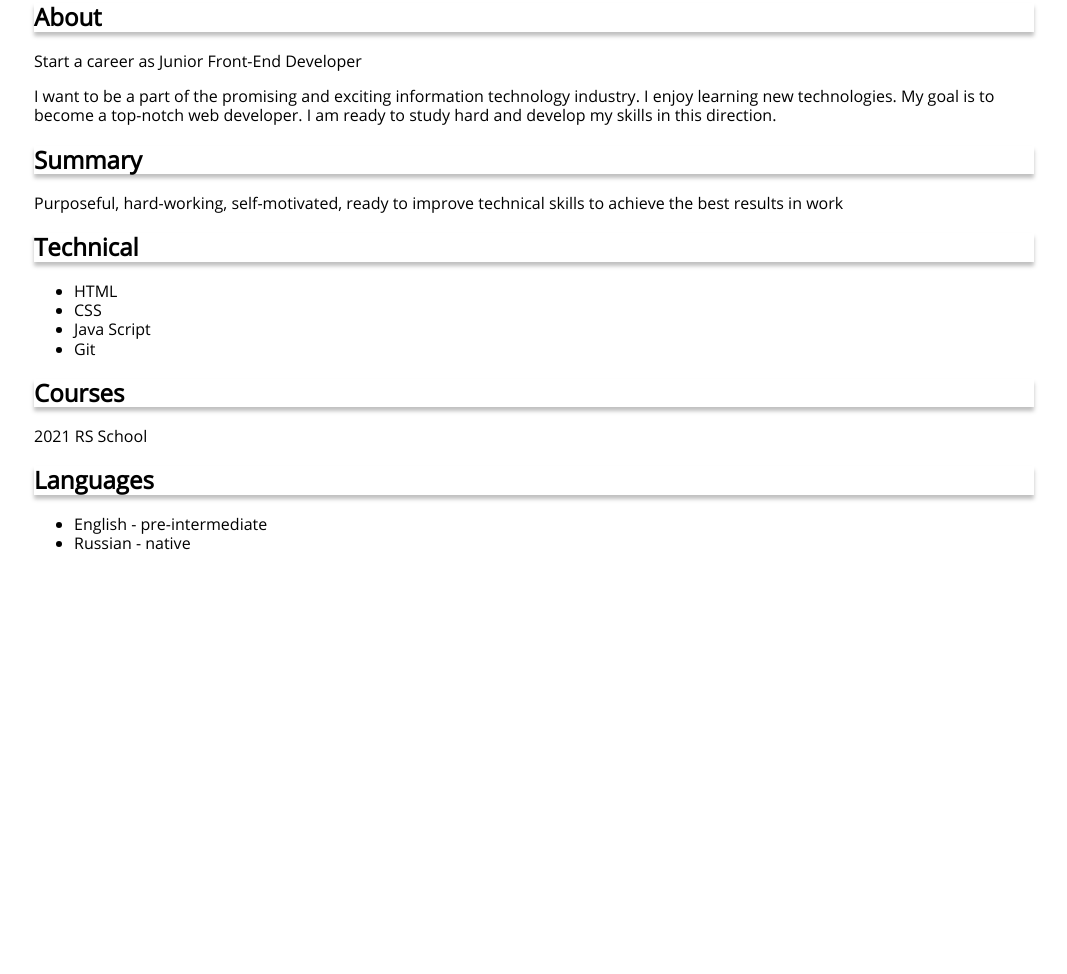
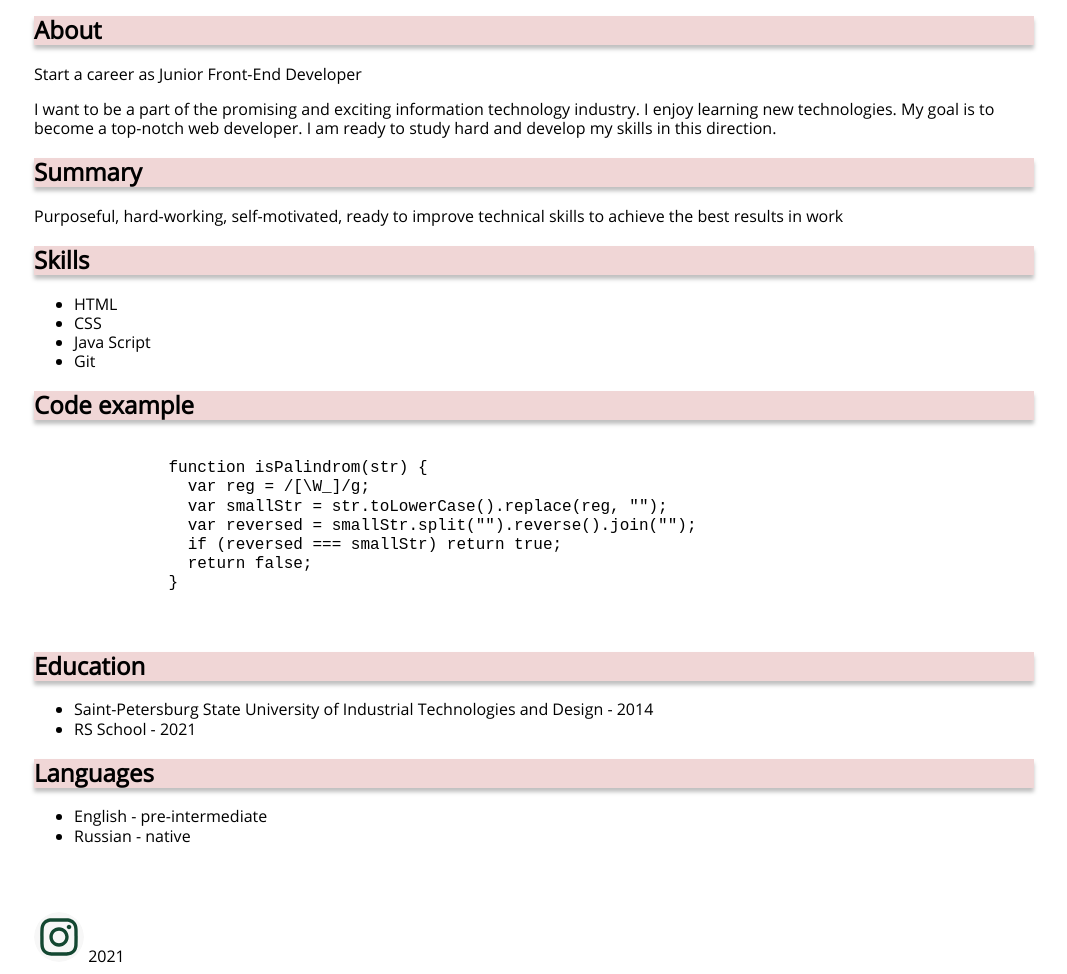
Before and after one commit to VladaPL/rsschool-cv, a plain HTML site: page index.html in a window 1280 px wide. Shown: the part 589-1563 px from the top of the page, without its empty margins (106-1173 px from the left). Before the commit the page ends 1159 px from the top, so only its background shows below. Drawn offline with Linux system fonts and the light colour scheme.

Commit message:
feat: add footer, time and new styles, corrected main content

```diff
--- a/index.html
+++ b/index.html
@@ -18,6 +18,7 @@
         </div>
       </div>
     </header>
+    <main>
       <div class="wrapper">
         <section>
           <h2>Contact information</h2>
@@ -31,9 +32,9 @@
           <p>Start a career as Junior Front-End Developer</p>
           <p>
             I want to be a part of the promising and exciting information
-          technology industry. I enjoy learning new technologies. My goal is to
-          become a top-notch web developer. I am ready to study hard and develop
-          my skills in this direction.
+            technology industry. I enjoy learning new technologies. My goal is
+            to become a top-notch web developer. I am ready to study hard and
+            develop my skills in this direction.
           </p>
         </section>
         <section>
@@ -44,7 +45,7 @@
           </p>
         </section>
         <section>
-        <h2>Technical</h2>
+          <h2>Skills</h2>
           <ul>
             <li>HTML</li>
             <li>CSS</li>
@@ -53,8 +54,28 @@
           </ul>
         </section>
         <section>
-        <h2>Courses</h2>
-        <p>2021 RS School</p>
+          <h2>Code example</h2>
+          <pre>
+            <code>
+              function isPalindrom(str) {
+                var reg = /[\W_]/g;
+                var smallStr = str.toLowerCase().replace(reg, "");
+                var reversed = smallStr.split("").reverse().join("");
+                if (reversed === smallStr) return true;
+                return false;
+              }
+            </code>
+          </pre>
+        </section>
+        <section>
+          <h2>Education</h2>
+          <ul>
+            <li>
+              Saint-Petersburg State University of Industrial Technologies and
+              Design - 2014
+            </li>
+            <li>RS School - 2021</li>
+          </ul>
         </section>
         <section>
           <h2>Languages</h2>
@@ -64,5 +85,14 @@
           </ul>
         </section>
       </div>
+    </main>
+    <footer class="wrapper">
+      <div class="footer-wrap">
+        <a>
+          <img class="icon" src="./image/insta-icon.svg" alt="Instagram link" />
+        </a>
+        <time>2021</time>
+      </div>
+    </footer>
   </body>
 </html>
--- a/style.css
+++ b/style.css
@@ -27,18 +27,30 @@ body {
   color: #6666666;
 }
 
-.wrapper{
+.wrapper {
   max-width: 1000px;
   margin: 0 auto;
 }
 
 img {
-  width: 320px;
-  height: 380px;
+  width: 300px;
+  border-radius: 70px;
 }
-h1{
-    box-shadow: 0px 4px 4px rgba(0, 0, 0, 0.25);
+h1 {
+  box-shadow: 0px 4px 4px rgba(0, 0, 0, 0.25);
 }
-h2{
-    box-shadow: 0px 4px 4px rgba(0, 0, 0, 0.25);
+h2 {
+  box-shadow: 0px 4px 4px rgba(0, 0, 0, 0.25);
 }
+
+h1,
+h2 {
+  background-color: #f0d6d6;
+}
+
+.icon {
+  width: 50px;
+}
+footer {
+  padding-top: 50px;
+}
```
Also changed, not shown: image/insta-icon.svg (added). Lines whose indentation alone changed are shown as unchanged.
